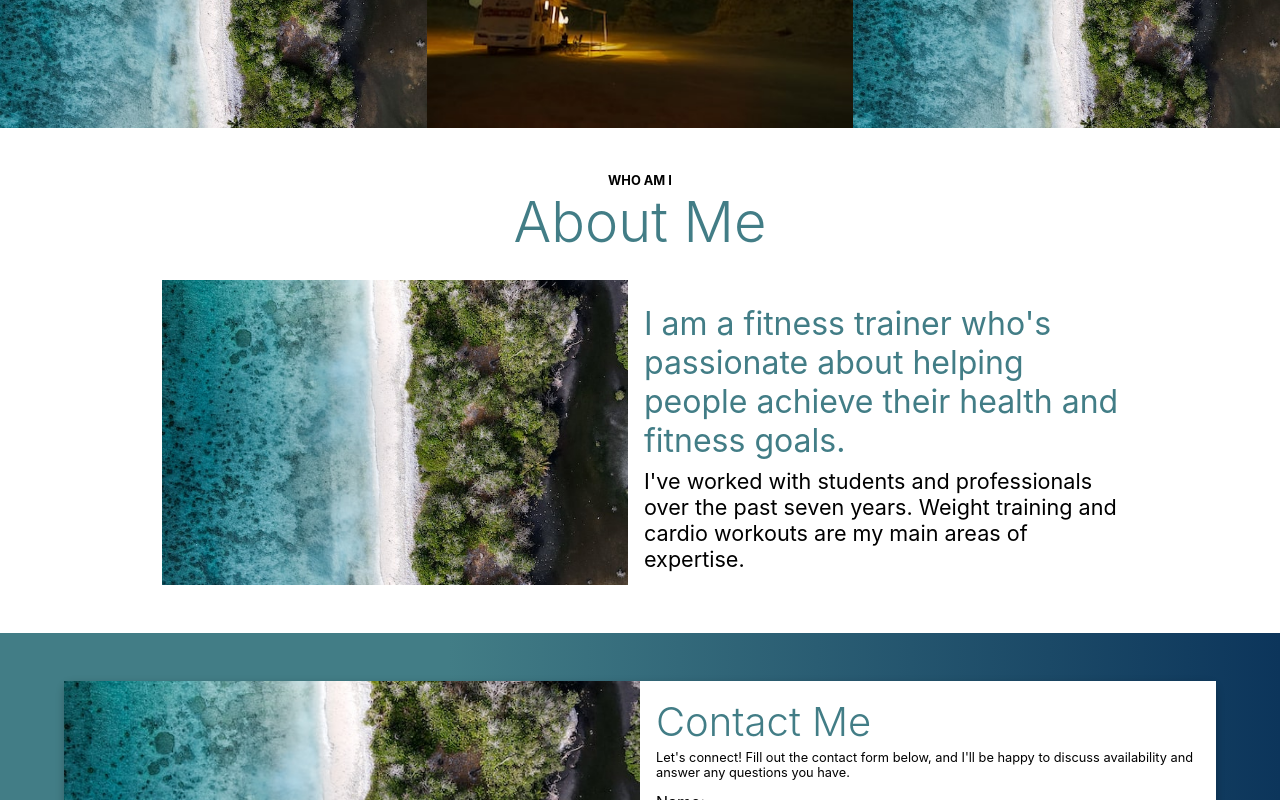
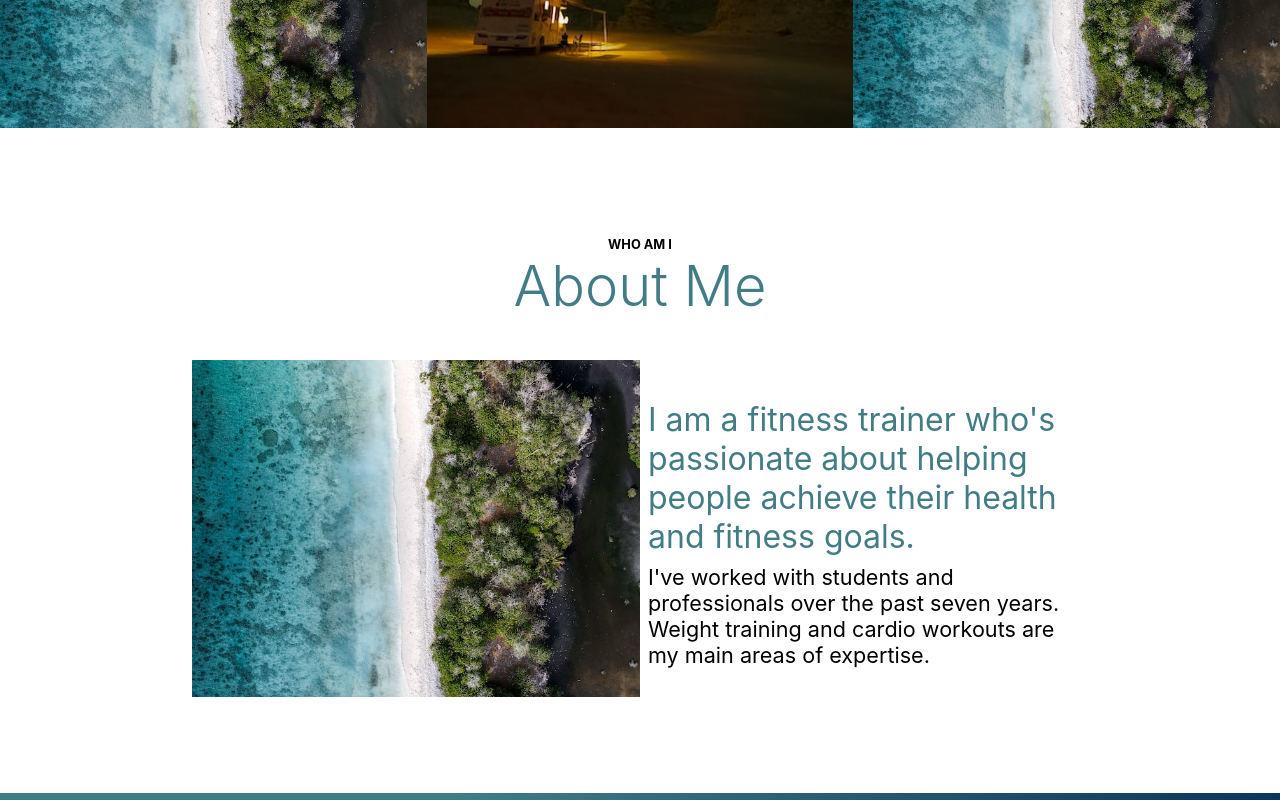
Before and after one commit to Nicolewrack23/Photography-Website, a React (Create React App) app in the folder client/: page / in a window 1280 px wide. Shown: the part 1240-2040 px from the top of the page. Built offline with nearby package versions, Linux system fonts and the light colour scheme.

Commit message:
styling desktop

```diff
--- a/client/src/components/About/AboutPage.module.css
+++ b/client/src/components/About/AboutPage.module.css
@@ -47,17 +47,33 @@
   margin-top: 0.5rem;
 }
 @media (min-width: 40rem) {
+  .container {
+    display: block;
+    justify-content: none;
+    align-content: none;
+    margin: 0;
+  }
+  .aboutText {
+    align-self: center;
+  }
+  .AboutTitle {
+    margin-top: 6rem;
+    margin-bottom: 2rem;
+  }
   .aboutGrid {
     grid-template-columns: repeat(2, 1fr);
-    gap: 0.5rem;
     width: 80%;
-    margin: 0.5rem auto;
+    margin: 0 auto;
+    margin-bottom: 6rem;
   }
-  .aboutText {
-    margin: auto;
+  .aboutImage {
+    margin: 0;
   }
 }
 @media (min-width: 80rem) {
+  .aboutGrid {
+    width: 70%;
+  }
   .aboutH1 {
     color: #427d86;
     margin-top: 0rem;
```
